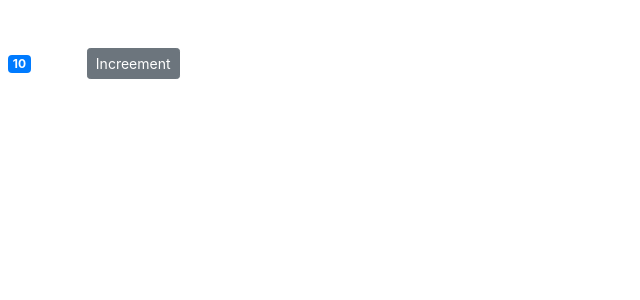
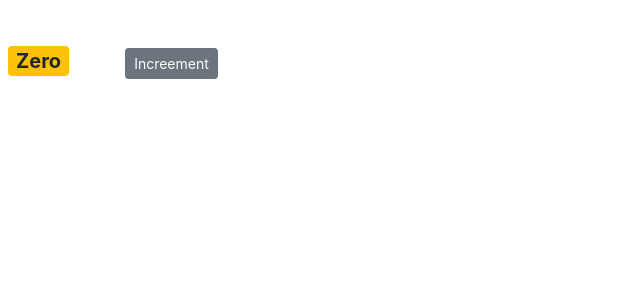
Before and after one commit to MadhuGautam/react-counter-app, a React (Create React App) app: page / in a window 1280 px wide. Shown: the top 300 px of the page, without its empty margins (0-640 px from the left). Built offline with nearby package versions, Linux system fonts and the light colour scheme.

Commit message:
Rendering css classes dynamically and apply internal css

```diff
--- a/src/components/counter.jsx
+++ b/src/components/counter.jsx
@@ -2,18 +2,19 @@ import React, { Component } from "react";
 
 class Counter extends Component {
   state = {
-    count: 10,
+    count: 0,
   };
 
   styles = {
-    fontSize: 10,
+    fontSize: 20,
     fontWeight: "bold",
   };
   render() {
-    let classes = this.getBadgeClasses();
     return (
       <React.Fragment>
-        <span className={classes}>{this.formatCount()}</span>
+        <span style={this.styles} className={this.getBadgeClasses()}>
+          {this.formatCount()}
+        </span>
         <button className="btn btn-secondary btn-sm m-5">Increement</button>
       </React.Fragment>
     );
```
